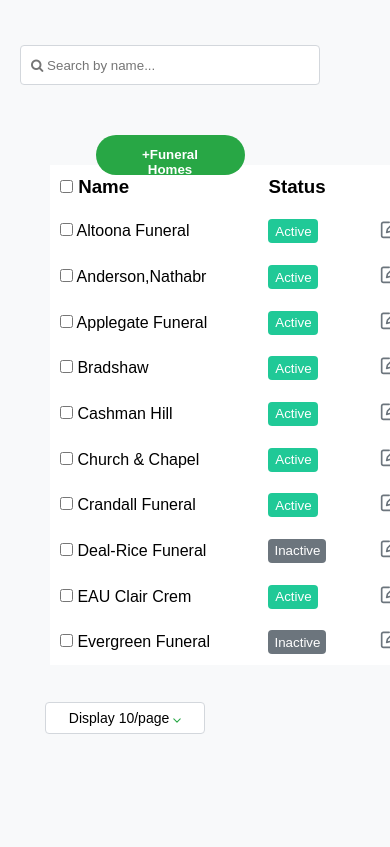
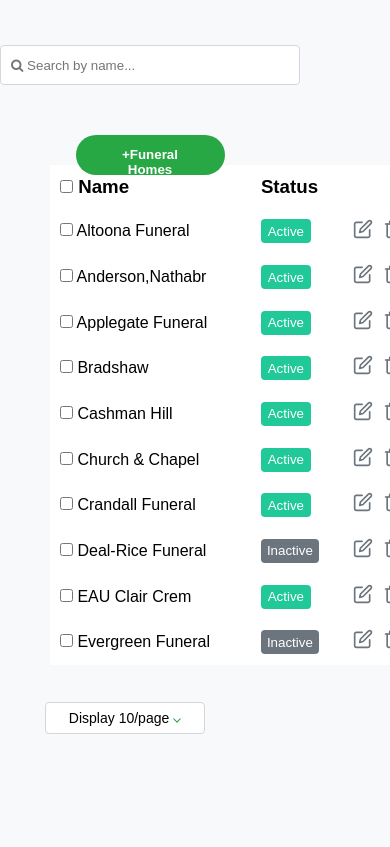
Before and after one commit to Vysakhdn/Funeral-Homes-3a, a plain HTML site: page index.html in a window 390 px wide. Shown: the part 338-1185 px from the top of the page. Drawn offline with Linux system fonts and the light colour scheme.

Commit message:
RESPONSIVE

```diff
--- a/Funeral Homes 3a.css
+++ b/Funeral Homes 3a.css
@@ -1,6 +1,7 @@
 
 body {
   background: #F8F9FA;
+  height: auto;
   width: 100%;
   margin-top: 0;
   margin-left: 0;
@@ -355,6 +356,9 @@ h4 {
 @media
 only screen and (max-width: 700px),
 (min-device-width: 450px) and (max-device-width: 1024px){
+  *{
+    width: fit-content;
+  }
   header {
     padding: 0;
     background-color: #343A40;
```
